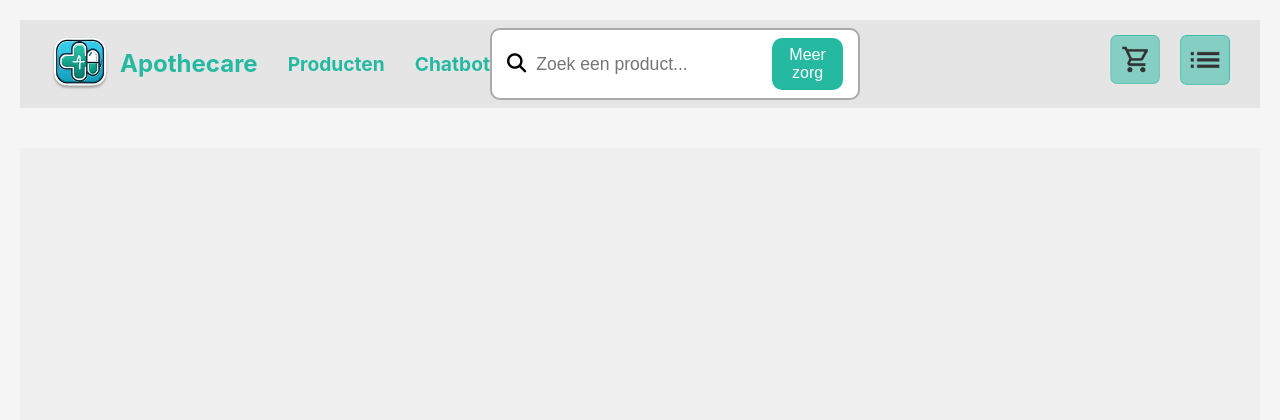
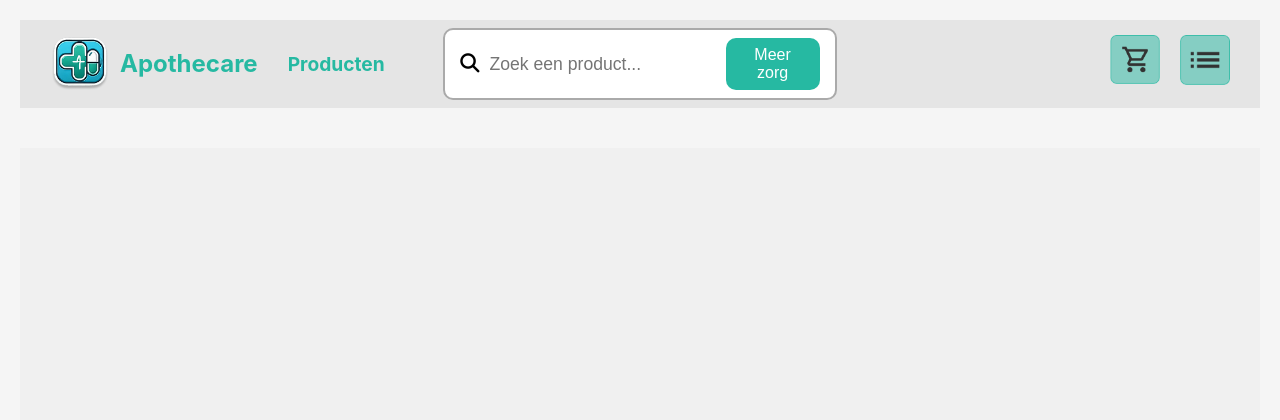
Before and after one commit to SonJoeyKong/webshop-, a PHP site: page /php/shop/producten.php in a window 1280 px wide. Shown: the top 420 px of the page. Run offline with PHP 8.4, Linux system fonts and the light colour scheme; the visitor is signed in with stand-in values (Sample User, id 1); data that the repository does not hold is empty.

Commit message:
WinkelKar url fix

```diff
--- a/php/shop/producten.php
+++ b/php/shop/producten.php
@@ -44,7 +44,6 @@ $product = $stmt->fetchAll(PDO::FETCH_ASSOC);
                     <span>Apothecare</span>
                 </a>
                 <a href="producten.php">Producten</a>
-                <a href="#">Chatbot</a>
             </div>
             <div class="search-container">
                 <div class="search-group">
@@ -56,7 +55,7 @@ $product = $stmt->fetchAll(PDO::FETCH_ASSOC);
             <div class="nav-right">
                 <?php if (isset($_SESSION['username'])): ?> <!-- dit zie je alleen als je een session heb -->
                     <!-- Winkelwagen knop -->
-                    <a href="shop/cart.php">
+                    <a href="cart.php">
                         <img src="../../images/icons/cart_icon.png" alt="Winkelwagen Icoon" width="50px">
                     </a>
 
```
